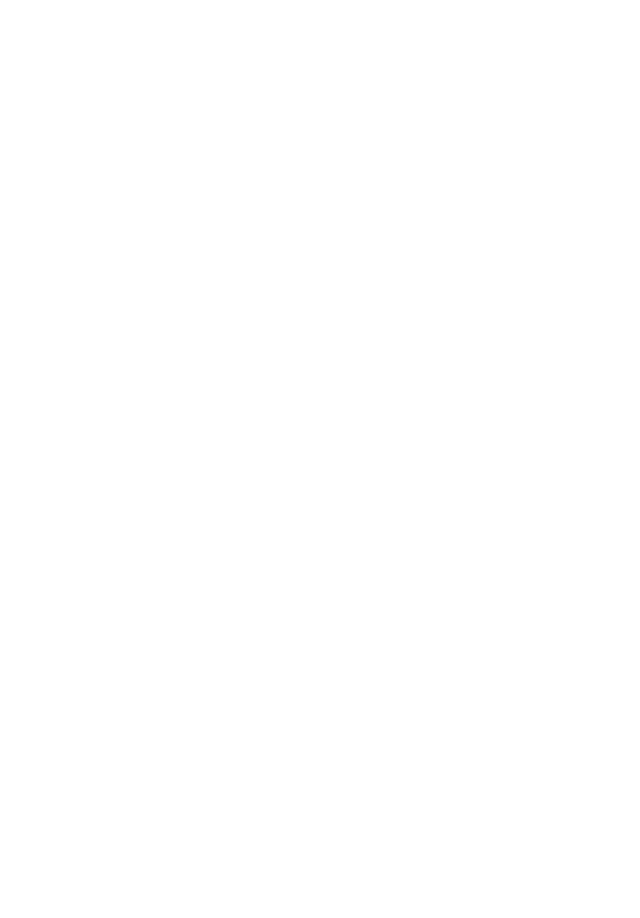
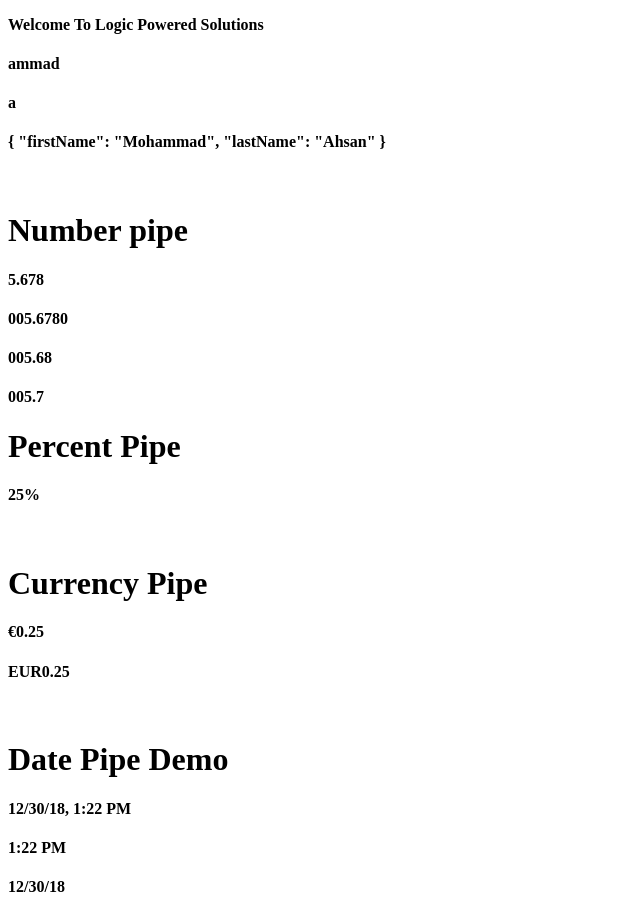
Before and after one commit to Ahsan9981/Angular7-LearnerApp, an Angular app: page / in a window 1280 px wide. Shown: the part 2700-3618 px from the top of the page, without its empty margins (0-640 px from the left). Before the commit the page ends 2526 px from the top, so only its background shows below. Built offline with nearby package versions, Linux system fonts and the light colour scheme.

Commit message:
Built in pipes in angular demo.

```diff
--- a/src/app/app.component.html
+++ b/src/app/app.component.html
@@ -33,6 +33,6 @@
 {{message}}
 
 <hr>
-
+<app-pipe-demo></app-pipe-demo>
 
 <router-outlet></router-outlet>
--- a/src/app/app.module.ts
+++ b/src/app/app.module.ts
@@ -12,6 +12,7 @@
 import { NgSwitchDirectiveDemoComponent } from './ng-switch-directive-demo/ng-switch-directive-demo.component';
 import { NgForDirectiveDemoComponent } from './ng-for-directive-demo/ng-for-directive-demo.component';
 import { ComponentInteractionDemoComponent } from './component-interaction-demo/component-interaction-demo.component';
+import { PipeDemoComponent } from './pipe-demo/pipe-demo.component';
 
 
 @NgModule({
@@ -26,6 +27,7 @@
     NgSwitchDirectiveDemoComponent,
     NgForDirectiveDemoComponent,
     ComponentInteractionDemoComponent,
+    PipeDemoComponent,
   ],
   imports: [
     BrowserModule,
--- /dev/null
+++ b/src/app/pipe-demo/pipe-demo.component.ts
@@ -0,0 +1,56 @@
+import { Component, OnInit } from '@angular/core';
+
+@Component({
+  selector: 'app-pipe-demo',
+  template: `
+        <h1> Pipe for strings type properties </h1>
+        <h4> {{ name }} </h4>
+        <h4> {{ name | lowercase }} </h4>
+        <h4> {{ name | uppercase }} </h4>
+        <h4> {{ message | titlecase }} </h4>
+        <h4> {{ person.firstName | slice:3 }} </h4>
+        <h4> {{ person.firstName | slice:3:4 }} </h4>
+        <h4> {{ person | json }} </h4>
+
+        <br>
+        <h1> Number pipe </h1>
+        <h4> {{ 5.678 | number:'1.2-3' }} </h4>
+        <h4> {{ 5.678 | number:'3.4-5' }} </h4>
+        <h4> {{ 5.678 | number:'3.1-2' }} </h4>
+        <h4> {{ 5.678 | number:'3.1-1' }} </h4>
+
+        <h1> Percent Pipe</h1>
+        <h4> {{ 0.25 | percent }} </h4>
+
+        <br>
+        <h1> Currency Pipe</h1>
+        <h4> {{ 0.25 | currency:'EUR' }} </h4>
+        <h4> {{ 0.25 | currency:'EUR':'code' }} </h4>
+
+        <br>
+        <h1> Date Pipe Demo </h1>
+        <h4> {{ date | date:'short' }} </h4>
+        <h4> {{ date | date:'shortTime' }} </h4>
+        <h4> {{ date | date:'shortDate'}} </h4>
+
+  `,
+  styles: []
+})
+export class PipeDemoComponent implements OnInit {
+
+  date: Date = new Date();
+  name: string = 'Logic Powered Solutions';
+  message: string = 'Welcome to logic powered solutions';
+
+
+  person: object = {
+    'firstName': 'Mohammad',
+    'lastName' : 'Ahsan'
+  };
+
+  constructor() { }
+
+  ngOnInit() {
+  }
+
+}
```
